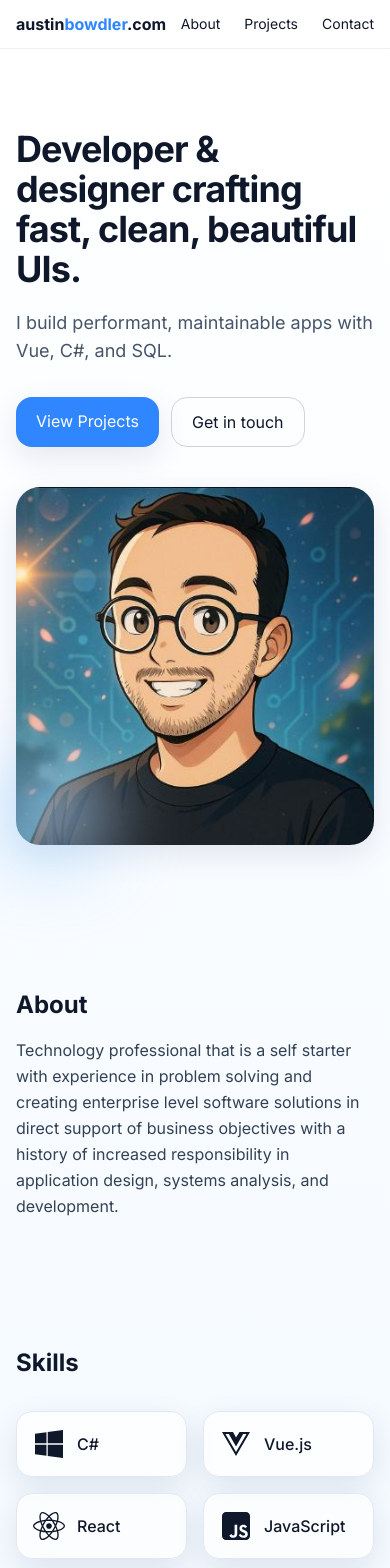
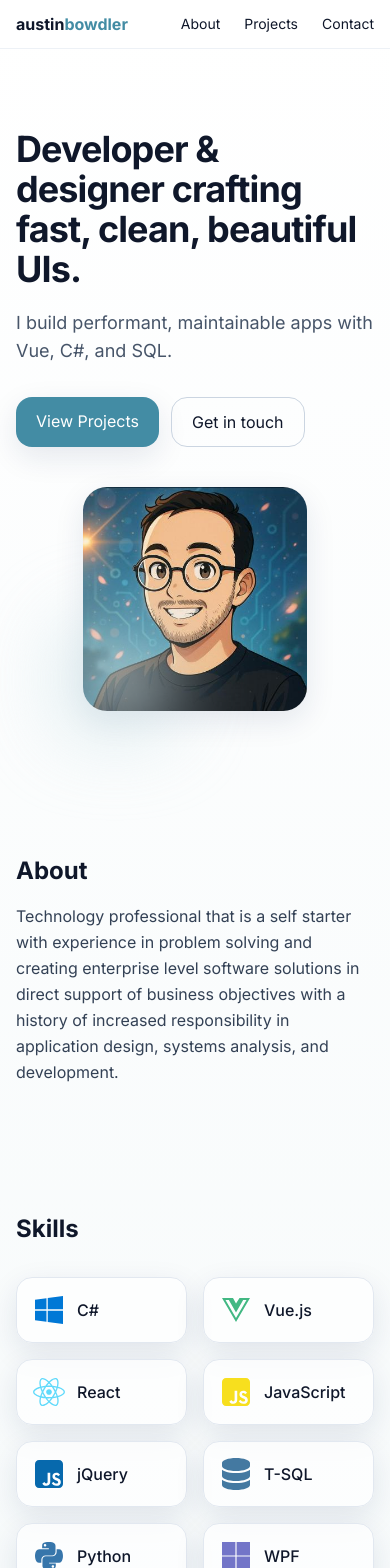
Before and after one commit to austinbowdler/austinbowdler.com, a Nuxt app: page / in a window 390 px wide. Shown: the top 1568 px of the page. Built offline with nearby package versions, Linux system fonts and the light colour scheme; no server answers.

Commit message:
some layout updates

```diff
--- a/components/SkillsGrid.vue
+++ b/components/SkillsGrid.vue
@@ -1,7 +1,9 @@
 <!-- SkillsGrid.vue -->
 <script setup lang="ts">
 // Use Font Awesome icons via the globally-registered component `font-awesome-icon`
-defineProps<{ skills: { name: string; icon: any }[] }>()
+// Each skill may include an optional `color` string (CSS color) so the icon can be
+// rendered in the brand's color: { name: string; icon: any; color?: string }
+defineProps<{ skills: { name: string; icon: any; color?: string }[] }>()
 </script>
 
 <template>
@@ -10,7 +12,7 @@ defineProps<{ skills: { name: string; icon: any }[] }>()
             class="group relative rounded-2xl border border-slate-200 bg-white/70 p-4 shadow-glass hover:shadow-lg transition overflow-hidden"
             v-motion="{ initial: { opacity: 0, y: 12 }, enter: { opacity: 1, y: 0 } }">
             <div class="flex items-center gap-3">
-                <font-awesome-icon :icon="s.icon" class="h-8 w-8" />
+                <font-awesome-icon :icon="s.icon" class="h-8 w-8" :style="{ color: s.color }" />
                 <span class="font-medium">{{ s.name }}</span>
             </div>
         </div>
--- a/pages/index.vue
+++ b/pages/index.vue
@@ -1,4 +1,5 @@
 <script setup lang="ts">
+import { onMounted, onBeforeUnmount } from 'vue';
 import { useFetch } from 'nuxt/app';
 const { data: projects } = await useFetch('/api/projects')
 const year = new Date().getFullYear()
@@ -9,17 +10,106 @@ import { faCode, faDatabase, faDesktop } from '@fortawesome/free-solid-svg-icons
 import { faVuejs, faJsSquare, faReact, faWindows, faHtml5, faCss3, faPython, faMicrosoft } from '@fortawesome/free-brands-svg-icons'
 
 const skills = [
-    { name: 'C#', icon: faWindows },
-    { name: 'Vue.js', icon: faVuejs },
-    { name: 'React', icon: faReact },
-    { name: 'JavaScript', icon: faJsSquare },
-    { name: 'jQuery', icon: faJsSquare },
-    { name: 'T-SQL', icon: faDatabase },
-    { name: 'Python', icon: faPython },
-    { name: 'WPF', icon: faMicrosoft },
-    { name: 'HTML5', icon: faHtml5 },
-    { name: 'CSS3', icon: faCss3 }
+    // Using representative brand colors
+    { name: 'C#', icon: faWindows, color: '#0078D6' }, // Microsoft blue
+    { name: 'Vue.js', icon: faVuejs, color: '#42B883' },
+    { name: 'React', icon: faReact, color: '#61DAFB' },
+    { name: 'JavaScript', icon: faJsSquare, color: '#F7DF1E' },
+    { name: 'jQuery', icon: faJsSquare, color: '#0769AD' },
+    { name: 'T-SQL', icon: faDatabase, color: '#4479A1' },
+    { name: 'Python', icon: faPython, color: '#3776AB' },
+    { name: 'WPF', icon: faMicrosoft, color: '#7375C8' },
+    { name: 'HTML5', icon: faHtml5, color: '#E34F26' },
+    { name: 'CSS3', icon: faCss3, color: '#1572B6' }
 ]
+
+// Smooth scrolling handler that accounts for the sticky header height.
+let _scrollAnimId: number | null = null
+function cancelScrollAnim() {
+    if (_scrollAnimId !== null) {
+        cancelAnimationFrame(_scrollAnimId)
+        _scrollAnimId = null
+    }
+}
+
+function animateWindowScrollTo(targetY: number, duration = 450) {
+    cancelScrollAnim()
+    const startY = window.scrollY || window.pageYOffset
+    const diff = targetY - startY
+    if (Math.abs(diff) < 1) return
+    const startTime = performance.now()
+
+    const ease = (t: number) => t < 0.5 ? 4 * t * t * t : 1 - Math.pow(-2 * t + 2, 3) / 2
+
+    function step(now: number) {
+        const elapsed = now - startTime
+        const p = Math.min(1, elapsed / duration)
+        const eased = ease(p)
+        window.scrollTo(0, Math.round(startY + diff * eased))
+        if (p < 1) {
+            _scrollAnimId = requestAnimationFrame(step)
+        } else {
+            _scrollAnimId = null
+        }
+    }
+
+    _scrollAnimId = requestAnimationFrame(step)
+}
+
+function animateScrollToHash(hash: string) {
+    if (!hash || hash === '#') {
+        animateWindowScrollTo(0)
+        return
+    }
+
+    const id = hash.replace('#', '')
+    const targetEl = document.getElementById(id)
+    if (!targetEl) return
+
+    const header = document.querySelector('header')
+    const headerHeight = header ? (header as HTMLElement).offsetHeight : 0
+    const rectTop = targetEl.getBoundingClientRect().top + window.scrollY
+    const offset = 12 // small gap under the header
+    const targetY = Math.max(rectTop - headerHeight - offset, 0)
+
+    animateWindowScrollTo(targetY)
+}
+
+onMounted(() => {
+    // Delegated click handler: catches anchors added later and prevents missed events.
+    const clickHandler = (ev: MouseEvent) => {
+        const target = (ev.target as Element)?.closest ? (ev.target as Element).closest('a') as HTMLAnchorElement | null : null
+        if (!target) return
+        const href = target.getAttribute('href')
+        if (!href || !href.startsWith('#')) return
+
+        // Allow modified clicks to open in new tab / copy link etc.
+        if (ev.metaKey || ev.ctrlKey || ev.shiftKey || ev.altKey) return
+
+        ev.preventDefault()
+        animateScrollToHash(href)
+        history.pushState(null, '', href)
+    }
+
+    document.addEventListener('click', clickHandler)
+
+    // Handle back/forward navigation to hashes
+    const popHandler = () => animateScrollToHash(location.hash)
+    window.addEventListener('popstate', popHandler)
+
+    // If the page loaded with a hash, animate to it after layout settles.
+    if (location.hash) {
+        // small timeout to allow images/fonts/layout to finish
+        setTimeout(() => animateScrollToHash(location.hash), 50)
+    }
+
+    // Cleanup when component unmounts
+    onBeforeUnmount(() => {
+        document.removeEventListener('click', clickHandler)
+        window.removeEventListener('popstate', popHandler)
+        cancelScrollAnim()
+    })
+})
 </script>
 
 <template>
@@ -27,7 +117,7 @@ const skills = [
         <!-- Nav -->
         <header class="sticky top-0 z-40 backdrop-blur bg-white/60 border-b border-slate-200/60">
             <nav class="mx-auto max-w-6xl px-4 py-3 flex items-center justify-between">
-                <a href="#" class="font-bold">austin<span class="text-brand-500">bowdler</span>.com</a>
+                <a href="#" class="font-bold">austin<span class="text-brand-500">bowdler</span></a>
                 <ul class="flex gap-6 text-sm">
                     <li><a href="#about" class="hover:text-brand-600">About</a></li>
                     <li><a href="#projects" class="hover:text-brand-600">Projects</a></li>
@@ -58,8 +148,13 @@ const skills = [
                             touch</a>
                     </div>
                 </div>
-                <div class="relative">
-                    <NuxtImg src="/images/austinbowdler.jpg" alt="Austin working" class="rounded-3xl shadow-glass" />
+                <div class="relative w-56 sm:w-72 md:w-full max-w-[420px] mx-auto md:mx-0">
+                    <!-- Square aspect container: uses padding-top to lock 1:1 ratio so the image always stays square -->
+                    <div class="relative" style="padding-top:100%">
+                        <NuxtImg src="/images/austinbowdler.jpg" alt="Austin Bowdler"
+                            class="absolute inset-0 w-full h-full object-cover rounded-3xl shadow-glass" />
+                    </div>
+
                     <div class="absolute -bottom-6 -left-6 w-28 h-28 rounded-3xl bg-brand-200 blur-2xl opacity-70" />
                 </div>
             </div>
@@ -101,7 +196,8 @@ const skills = [
                 <p class="mt-3 text-slate-700">Open to chat about freelance, collaborations, or fun ideas.</p>
                 <div class="mt-6 flex gap-4">
                     <a href="mailto:austin@austinbowdler.com"
-                        class="px-5 py-3 rounded-2xl bg-slate-900 text-white">Email me</a>
+                        class="px-5 py-3 rounded-2xl bg-brand-500 text-white shadow-glass hover:bg-brand-600 transition">Email
+                        me</a>
                     <a href="https://github.com/austinbowdler" target="_blank"
                         class="px-5 py-3 rounded-2xl border">GitHub</a>
                 </div>
--- a/plugins/fontawesome.js
+++ b/plugins/fontawesome.js
@@ -3,7 +3,7 @@ import { library } from '@fortawesome/fontawesome-svg-core'
 import { FontAwesomeIcon } from '@fortawesome/vue-fontawesome'
 
 // Brand icons
-import { faVuejs, faJsSquare, faReact, faWindows, faHtml5, faCss3 } from '@fortawesome/free-brands-svg-icons'
+import { faVuejs, faJsSquare, faReact, faWindows, faHtml5, faCss3, faPython, faMicrosoft } from '@fortawesome/free-brands-svg-icons'
 
 // Solid icons
 import { faCode, faDatabase, faDesktop } from '@fortawesome/free-solid-svg-icons'
@@ -16,6 +16,8 @@ library.add(
     faWindows,
     faHtml5,
     faCss3,
+    faPython,
+    faMicrosoft,
     faCode,
     faDatabase,
     faDesktop
--- a/tailwind.config.js
+++ b/tailwind.config.js
@@ -5,16 +5,17 @@ export default {
         extend: {
             colors: {
                 brand: {
-                    50: '#eef7ff',
-                    100: '#d9edff',
-                    200: '#b6dbff',
-                    300: '#86c2ff',
-                    400: '#4fa1ff',
-                    500: '#2f86ff',     // primary blue (fun but professional)
-                    600: '#2267d6',
-                    700: '#1e53ab',
-                    800: '#1f4989',
-                    900: '#1e3e6e'
+                    // Updated brand scale centered on #438ca4
+                    50: '#f3f8f9',
+                    100: '#e6f1f3',
+                    200: '#cfe3e8',
+                    300: '#9fcbd3',
+                    400: '#66aebf',
+                    500: '#438ca4', // new primary brand blue
+                    600: '#377686',
+                    700: '#2b5d66',
+                    800: '#234952',
+                    900: '#18363e'
                 }
             },
             boxShadow: {
```
